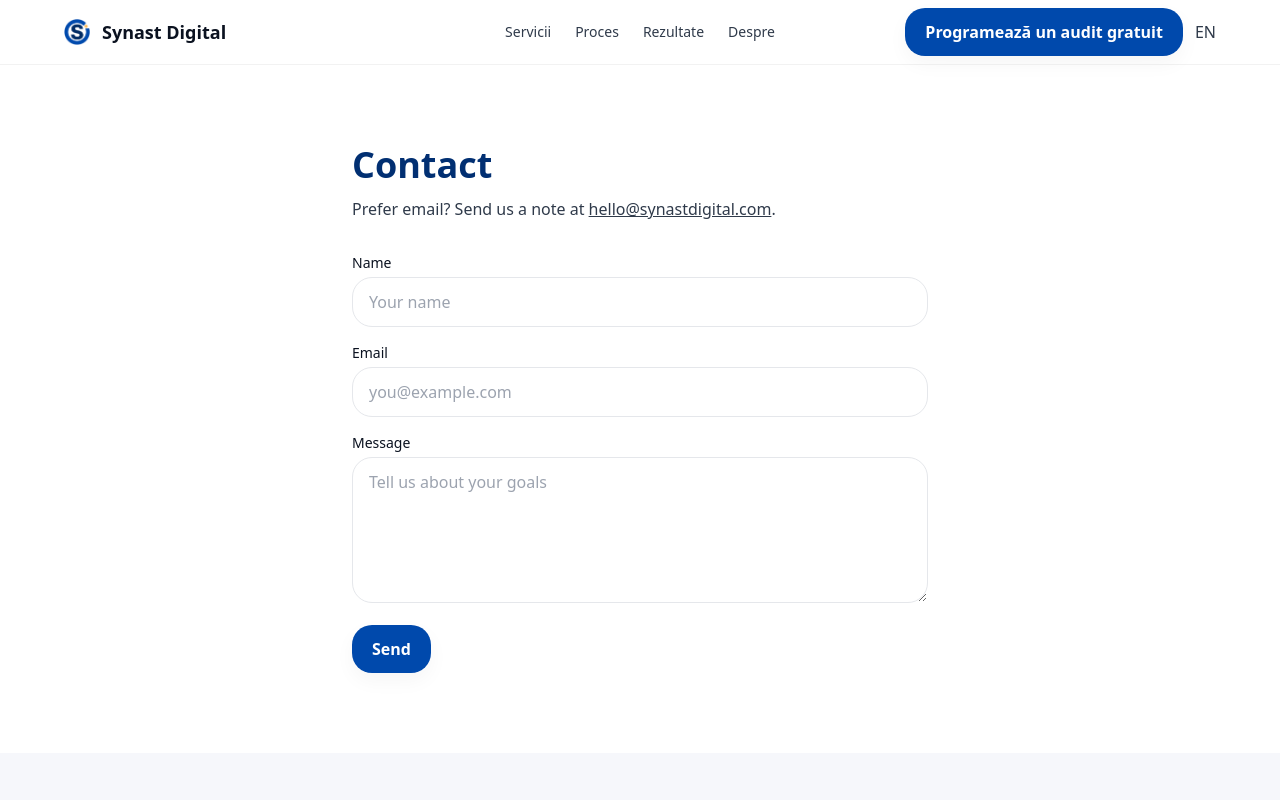
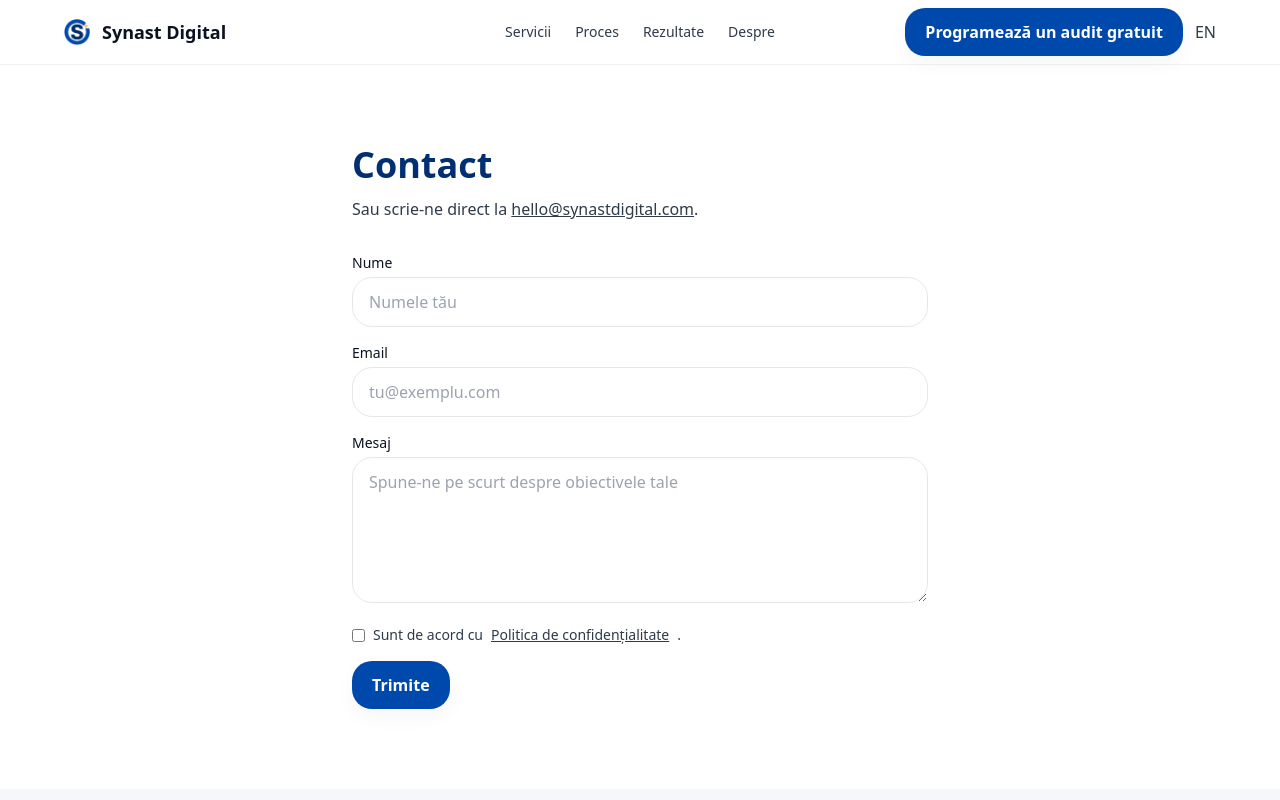
Before and after one commit to stefitx/synast_webpage, a Next.js app: page /ro/contact in a window 1280 px wide. Shown: the top 800 px of the page. Built offline with nearby package versions, Linux system fonts and the light colour scheme.

Commit message:
i hope it works

```diff
--- a/app/contact/page.tsx
+++ b/app/contact/page.tsx
@@ -12,24 +12,44 @@ export default function ContactPage() {
 
           {/* Static form for GitHub Pages — use Formspree/Getform if you want submissions. */}
 		  <form
-            action="https://formspree.io/f/your-id" // replace with your Formspree ID or switch to a mailto link
+  action="https://formspree.io/f/https://formspree.io/f/mrbaogln"  // 👈 paste your real ID
   method="POST"
+  acceptCharset="UTF-8"
   className="mt-8 space-y-4"
 >
+  {/* Hidden settings */}
+  <input type="hidden" name="_subject" value="New inquiry — Synast Digital" />
+  <input type="hidden" name="_redirect" value="https://www.synastdigital.com/contact/sent/" />
+  {/* Honeypot (spam trap) */}
+  <input type="text" name="_gotcha" className="hidden" tabIndex={-1} autoComplete="off" />
+
   <div>
     <label className="block text-sm font-medium">Name</label>
     <input required name="name" className="mt-1 w-full rounded-2xl border px-4 py-3" placeholder="Your name" />
   </div>
+
   <div>
     <label className="block text-sm font-medium">Email</label>
     <input required type="email" name="email" className="mt-1 w-full rounded-2xl border px-4 py-3" placeholder="you@example.com" />
   </div>
+
   <div>
     <label className="block text-sm font-medium">Message</label>
-              <textarea required name="message" className="mt-1 w-full rounded-2xl border px-4 py-3" rows={5} placeholder="Tell us about your goals" />
+    <textarea required name="message" rows={5} className="mt-1 w-full rounded-2xl border px-4 py-3" placeholder="Tell us about your goals" />
   </div>
+
+  <label className="flex items-start gap-2 text-sm text-ink-600">
+    <input required type="checkbox" name="consent" className="mt-1" />
+    I agree to the <a className="underline" href="/privacy/">Privacy Policy</a>.
+  </label>
+
   <button className="btn btn-primary" type="submit">Send</button>
+
+  <p className="text-sm text-ink-600">
+    Prefer email? <a className="underline" href="mailto:hello@synastdigital.com">hello@synastdigital.com</a>
+  </p>
 </form>
+
         </div>
       </Section>
     </main>
--- /dev/null
+++ b/app/contact/sent/page.tsx
@@ -0,0 +1,21 @@
+import Section from '@/components/Section'
+import Link from 'next/link'
+
+export const metadata = { title: 'Message sent — Synast Digital' }
+
+export default function Sent() {
+  return (
+    <main>
+      <Section>
+        <div className="mx-auto max-w-xl text-center">
+          <h1 className="text-4xl font-semibold text-blue-900">Thanks — we got your message!</h1>
+          <p className="mt-3 text-ink-600">We’ll reply within 1 business day.</p>
+          <div className="mt-6 flex justify-center gap-3">
+            <Link href="/" className="btn btn-ghost">Back home</Link>
+            <a href="mailto:hello@synastdigital.com" className="btn btn-primary">Email us</a>
+          </div>
+        </div>
+      </Section>
+    </main>
+  )
+}
--- a/app/layout.tsx
+++ b/app/layout.tsx
@@ -19,3 +19,8 @@ export default function RootLayout({ children }: { children: React.ReactNode })
     </html>
   )
 }
+export const viewport = {
+	width: 'device-width',
+	initialScale: 1,
+	viewportFit: 'cover', // accounts for iOS safe areas
+  }
--- a/app/ro/contact/page.tsx
+++ b/app/ro/contact/page.tsx
@@ -2,33 +2,45 @@ import Section from '@/components/Section'
 
 export const metadata = { title: 'Contact — Synast Digital' }
 
-export default function ContactPage() {
+export default function ContactRO() {
   return (
     <main>
       <Section>
         <div className="mx-auto max-w-xl">
           <h1 className="text-4xl font-semibold text-blue-900">Contact</h1>
-          <p className="mt-3 text-ink-600">Prefer email? Send us a note at <a className="underline" href="mailto:hello@synastdigital.com">hello@synastdigital.com</a>.</p>
+          <p className="mt-3 text-ink-600">
+            Sau scrie-ne direct la <a className="underline" href="mailto:hello@synastdigital.com">hello@synastdigital.com</a>.
+          </p>
 
-          {/* Static form for GitHub Pages — use Formspree/Getform if you want submissions. */}
           <form
-            action="https://formspree.io/f/your-id" // replace with your Formspree ID or switch to a mailto link
+            action="https://formspree.io/f/https://formspree.io/f/mrbaogln"
             method="POST"
+            acceptCharset="UTF-8"
             className="mt-8 space-y-4"
           >
+            <input type="hidden" name="_subject" value="Mesaj nou — Synast Digital" />
+            <input type="hidden" name="_redirect" value="https://www.synastdigital.com/ro/contact/sent/" />
+            <input type="text" name="_gotcha" className="hidden" tabIndex={-1} autoComplete="off" />
+
             <div>
-              <label className="block text-sm font-medium">Name</label>
-              <input required name="name" className="mt-1 w-full rounded-2xl border px-4 py-3" placeholder="Your name" />
+              <label className="block text-sm font-medium">Nume</label>
+              <input required name="name" className="mt-1 w-full rounded-2xl border px-4 py-3" placeholder="Numele tău" />
             </div>
             <div>
               <label className="block text-sm font-medium">Email</label>
-              <input required type="email" name="email" className="mt-1 w-full rounded-2xl border px-4 py-3" placeholder="you@example.com" />
+              <input required type="email" name="email" className="mt-1 w-full rounded-2xl border px-4 py-3" placeholder="tu@exemplu.com" />
             </div>
             <div>
-              <label className="block text-sm font-medium">Message</label>
-              <textarea required name="message" className="mt-1 w-full rounded-2xl border px-4 py-3" rows={5} placeholder="Tell us about your goals" />
+              <label className="block text-sm font-medium">Mesaj</label>
+              <textarea required name="message" rows={5} className="mt-1 w-full rounded-2xl border px-4 py-3" placeholder="Spune-ne pe scurt despre obiectivele tale" />
             </div>
-            <button className="btn btn-primary" type="submit">Send</button>
+
+            <label className="flex items-start gap-2 text-sm text-ink-600">
+              <input required type="checkbox" name="consent" className="mt-1" />
+              Sunt de acord cu <a className="underline" href="/privacy/">Politica de confidențialitate</a>.
+            </label>
+
+            <button className="btn btn-primary" type="submit">Trimite</button>
           </form>
         </div>
       </Section>
--- /dev/null
+++ b/app/ro/contact/sent/page.tsx
@@ -0,0 +1,19 @@
+import Section from '@/components/Section'
+import Link from 'next/link'
+export const metadata = { title: 'Mesaj trimis — Synast Digital' }
+export default function SentRO() {
+  return (
+    <main>
+      <Section>
+        <div className="mx-auto max-w-xl text-center">
+          <h1 className="text-4xl font-semibold text-blue-900">Mulțumim — am primit mesajul tău!</h1>
+          <p className="mt-3 text-ink-600">Revenim în maximum 1 zi lucrătoare.</p>
+          <div className="mt-6 flex justify-center gap-3">
+            <Link href="/ro/" className="btn btn-ghost">Înapoi</Link>
+            <a href="mailto:hello@synastdigital.com" className="btn btn-primary">Trimite un email</a>
+          </div>
+        </div>
+      </Section>
+    </main>
+  )
+}
--- a/components/Navbar.tsx
+++ b/components/Navbar.tsx
@@ -13,7 +13,7 @@ export default function Navbar() {
     : { services: 'Services', process: 'Process', results: 'Results', about: 'About', ctaLong: 'Book a free audit', ctaShort: 'Free audit' }
 
   return (
-    <header className="sticky top-0 z-50 bg-white/75 backdrop-blur border-b border-black/5">
+    <header className="sticky top-0 z-50 bg-white/80 backdrop-blur border-b border-black/5 pt-[env(safe-area-inset-top)]">
       {/* Flex on mobile, 3-col grid from md up so links stay centered */}
       <div className="container flex h-14 items-center justify-between md:grid md:h-16 md:grid-cols-3">
         {/* Left: logo */}
```
Lines whose indentation alone changed are shown as unchanged.
